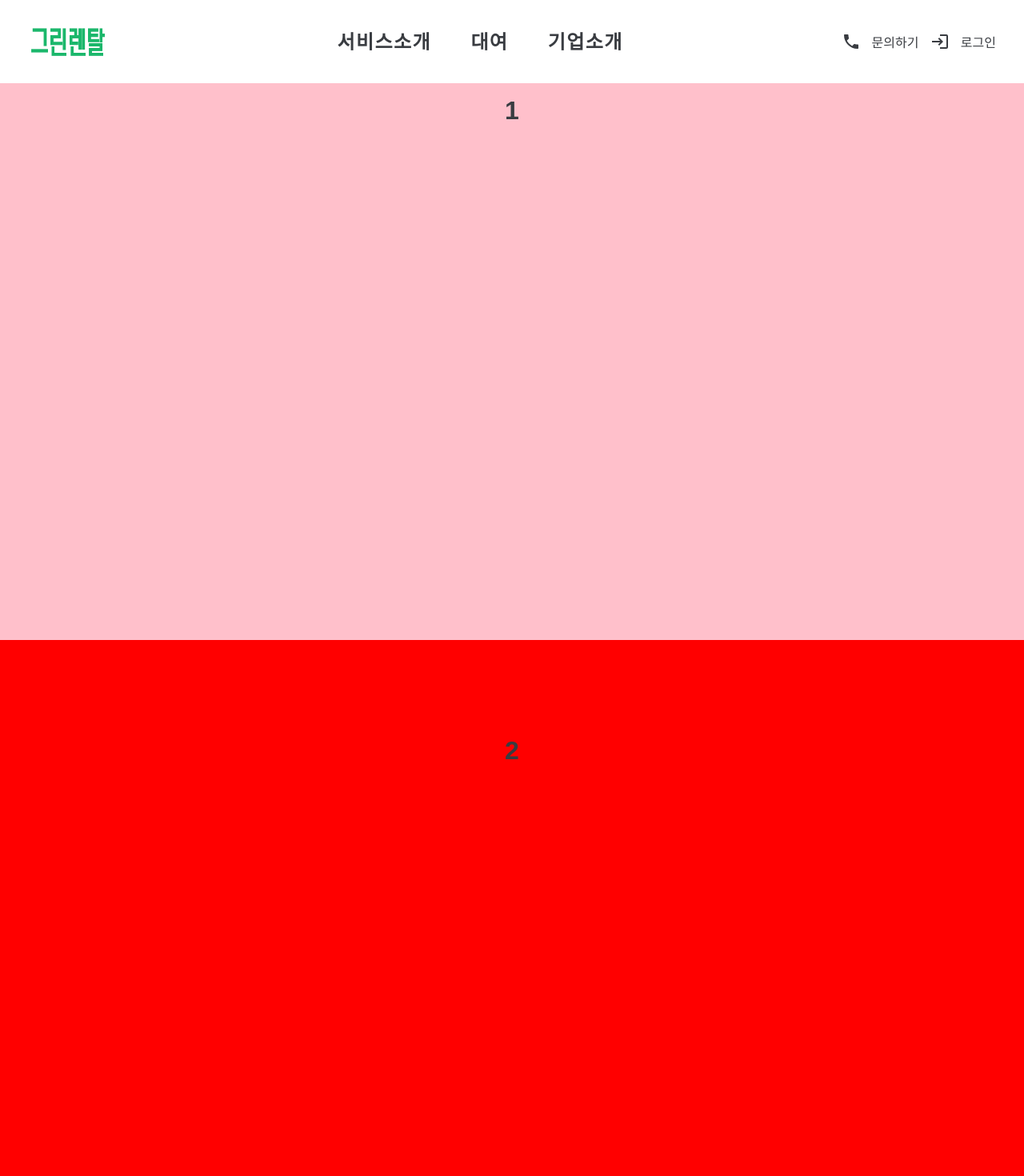
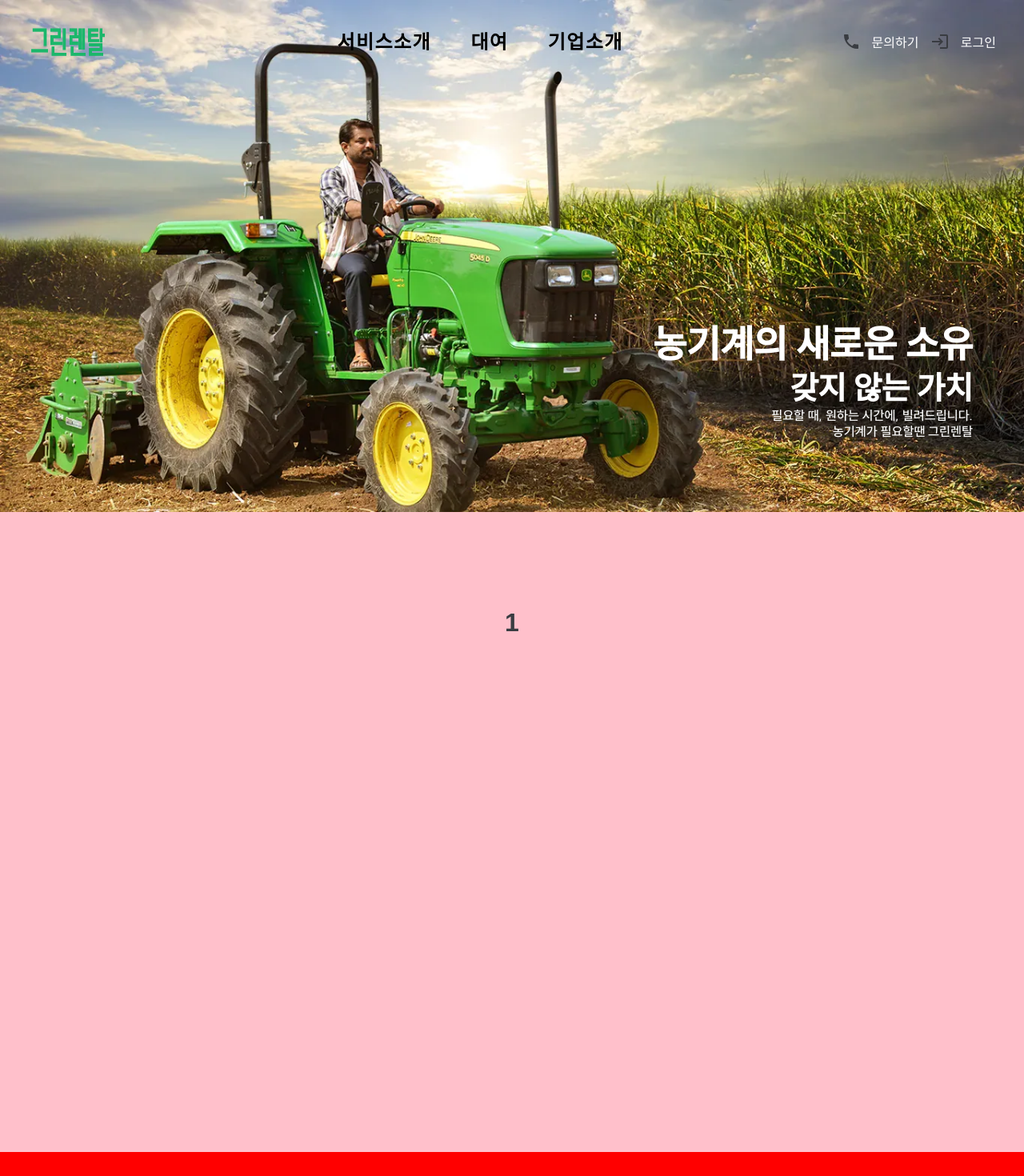
Before and after one commit to sanghyun8039/greenrental, a React (Create React App) app: page / in a window 1280 px wide. Shown: the top 1470 px of the page at 80% size. Built offline with nearby package versions, Linux system fonts and the light colour scheme.

Commit message:
2022/09/23

```diff
--- a/src/Pages/ServicePage.jsx
+++ b/src/Pages/ServicePage.jsx
@@ -1,13 +1,17 @@
 import React from "react";
 import styled from "styled-components";
-import Section from "../components/Section";
+import Trackter from "../images/trackter.png";
+import HeaderSection from "../components/HeaderSection";
+import SectionRightImg from "../components/SectionRightImg";
+import SectionLeftImg from "../components/SectionRightImg";
 function ServicePage() {
   return (
     <Container>
-      <Section bgColor="pink" title="1" />
-      <Section bgColor="red" title="2" />
-      <Section bgColor="white" title="3" />
-      <Section bgColor="yellow" title="4" />
+      <HeaderSection bgImage={Trackter} />
+      <SectionLeftImg bgColor="pink" title="1" />
+      <SectionRightImg bgColor="red" title="2" />
+      <SectionLeftImg bgColor="white" title="3" />
+      <SectionRightImg bgColor="yellow" title="4" />
     </Container>
   );
 }
--- a/src/components/Header.jsx
+++ b/src/components/Header.jsx
@@ -50,7 +50,6 @@ const Wrapper = styled.div`
   left: 0;
   right: 0;
   position: fixed;
-  background: white;
   min-height: 60px;
 `;
 const HeaderLeft = styled.div`
@@ -80,6 +79,7 @@ const HeaderCenter = styled.div`
       padding: 2px 0px;
       white-space: nowrap;
       position: relative;
+      color: #000000;
       &::before {
         background-color: black;
         border-radius: 0px 0px 4px 4px;
@@ -118,5 +118,8 @@ const HeaderRight = styled.div`
     font-family: "SUIT";
     font-size: 2vh;
     cursor: pointer;
+    p {
+      color: white;
+    }
   }
 `;
--- /dev/null
+++ b/src/components/HeaderSection.jsx
@@ -0,0 +1,50 @@
+import React from "react";
+import styled from "styled-components";
+function HeaderSection(props) {
+  return (
+    <Wrapper bgImage={props.bgImage}>
+      <ItemText>
+        <h1>농기계의 새로운 소유</h1>
+        <h2>갖지 않는 가치</h2>
+        <p>필요할 때, 원하는 시간에, 빌려드립니다.</p>
+        <p>농기계가 필요할땐 그린렌탈</p>
+      </ItemText>
+    </Wrapper>
+  );
+}
+
+export default HeaderSection;
+
+const Wrapper = styled.div`
+  width: 100vw;
+  height: 80vh;
+  background-size: cover;
+  background-repeat: no-repeat;
+  background-image: ${(props) => `url(${props.bgImage})`};
+  display: flex;
+  flex-direction: column;
+  justify-content: space-between;
+`;
+
+const ItemText = styled.div`
+  text-align: right;
+  position: absolute;
+  width: 100vw;
+  padding-right: 8vh;
+  padding-top: 50vh;
+  h1 {
+    font-size: 6vh;
+    font-family: "SUIT";
+    color: white;
+  }
+  h2 {
+    font-size: 5vh;
+    font-family: "SUIT";
+    color: white;
+  }
+  p {
+    font-size: 2vh;
+    font-family: "SUIT";
+    color: white;
+  }
+`;
--- a/src/components/Section.jsx
+++ b/src/components/SectionLeftImg.jsx
@@ -1,7 +1,7 @@
 import React from "react";
 import styled from "styled-components";
 
-function Section(props) {
+function SectionLeftImg(props) {
   return (
     <Wrapper bgColor={props.bgColor}>
       <ItemText>
@@ -11,7 +11,7 @@ function Section(props) {
   );
 }
 
-export default Section;
+export default SectionLeftImg;
 
 const Wrapper = styled.div`
   width: 100vw;
--- /dev/null
+++ b/src/components/SectionRightImg.jsx
@@ -0,0 +1,32 @@
+import React from "react";
+import styled from "styled-components";
+
+function SectionRightImg(props) {
+  return (
+    <Wrapper bgColor={props.bgColor}>
+      <ItemText>
+        <h1>{props.title}</h1>
+      </ItemText>
+    </Wrapper>
+  );
+}
+
+export default SectionRightImg;
+
+const Wrapper = styled.div`
+  width: 100vw;
+  height: 100vh;
+  background-size: cover;
+  background-position: center;
+  background-repeat: no-repeat;
+  background: ${(props) => props.bgColor};
+  display: flex;
+  flex-direction: column;
+  justify-content: space-between;
+  align-items: center;
+`;
+
+const ItemText = styled.div`
+  padding-top: 15vh;
+  text-align: center;
+`;
```
Also changed, not shown: src/images/trackter.png (added), src/images/trackterstorage.png (added).
